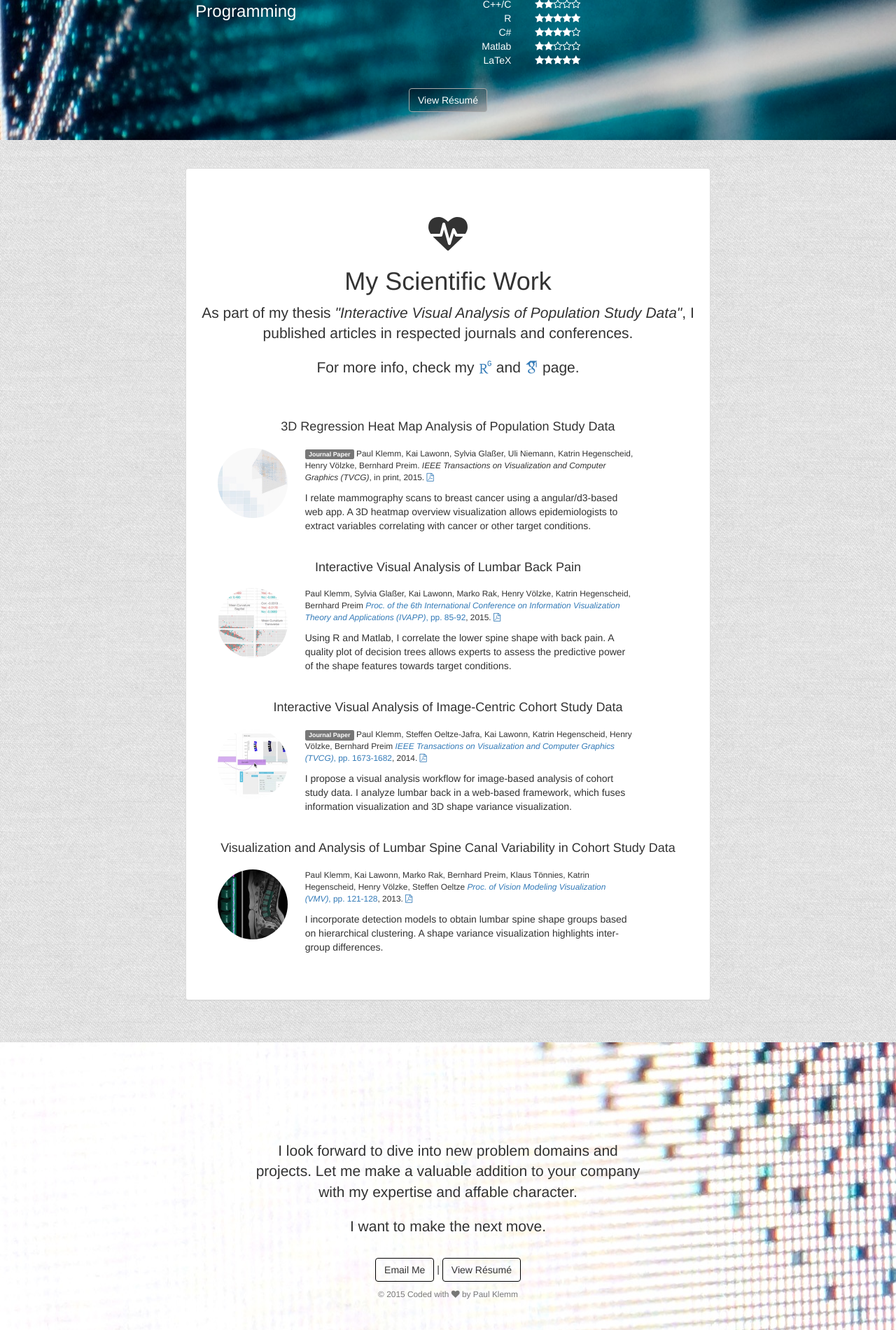
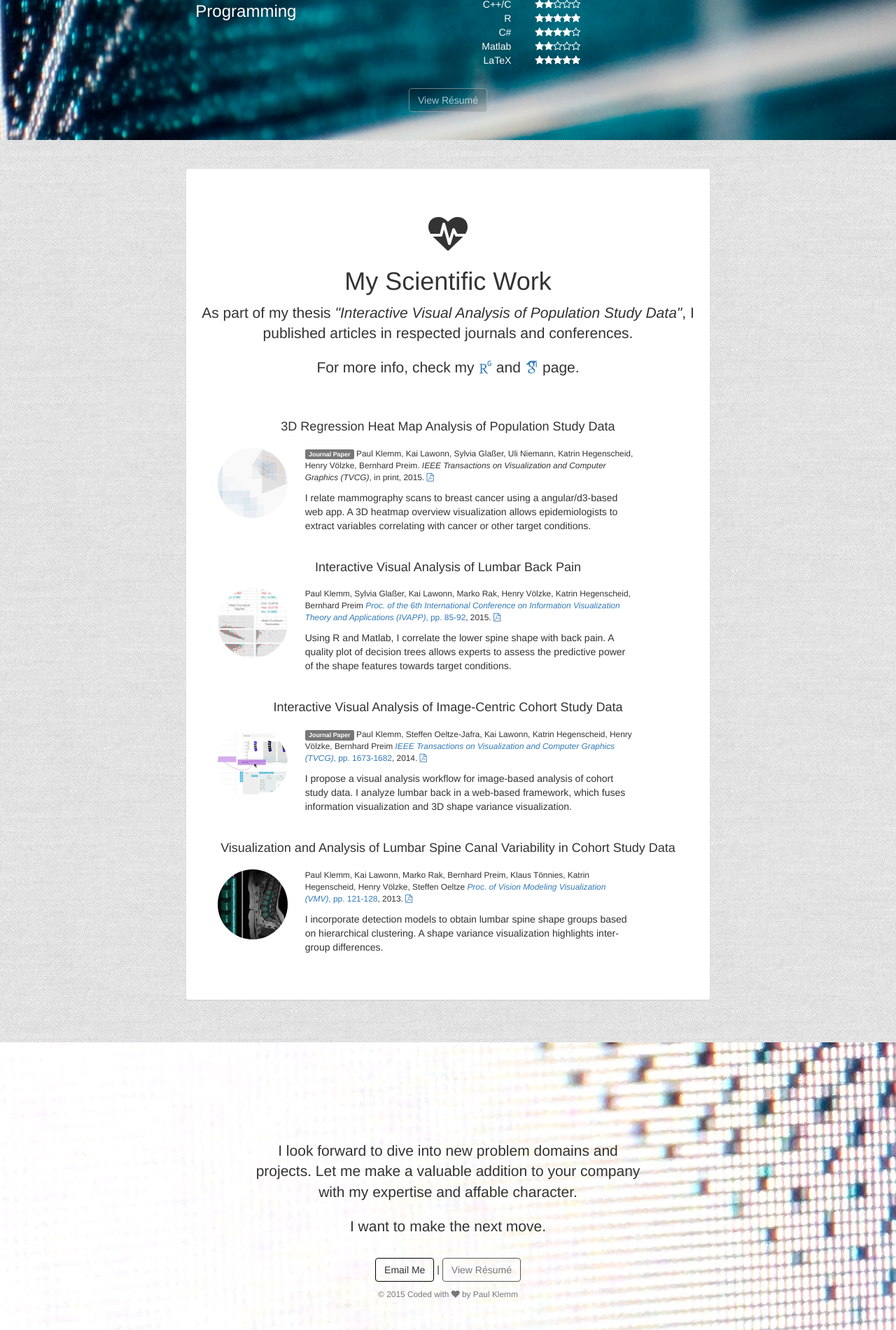
Before and after one commit to paulklemm/paulklemm.com, a website: page index.html in a window 1280 px wide. Shown: the part 1760-3660 px from the top of the page at 70% size. Drawn offline with Linux system fonts and the light colour scheme; files whose address does not match are found by name.

Commit message:
Disable CV buttons for now

```diff
--- a/index.html
+++ b/index.html
@@ -164,7 +164,7 @@
     </div>
     <div class="row top20">
       <div class="col-md-12 text-center">
-        <a href="assets/CV-Paul-Klemm.pdf" target="_blank"><button type="button" class="btn btn-custom-white wow bounceIn" data-wow-delay="1.0s">View Résumé</button></a>
+        <a href="assets/CV-Paul-Klemm.pdf" target="_blank"><button type="button" disabled="disabled" class="btn btn-custom-white wow bounceIn" data-wow-delay="1.0s">View Résumé</button></a>
       </div>
     </div>
   </div>
@@ -289,7 +289,7 @@
         <p class="top30">
           <a href="mailto:paul.klemm@googlemail.com"><button type="button" class="btn btn-custom-black">Email Me</button></a>
           |
-          <a href="assets/CV-Paul-Klemm.pdf" target="_blank"><button type="button" class="btn btn-custom-black">View Résumé</button></a>
+          <a href="assets/CV-Paul-Klemm.pdf" target="_blank"><button type="button" disabled="disabled" class="btn btn-custom-black">View Résumé</button></a>
         </p>
         <p class="small text-muted">
           &copy; 2015 Coded with <i class="fa fa-heart"></i> by Paul Klemm
```
